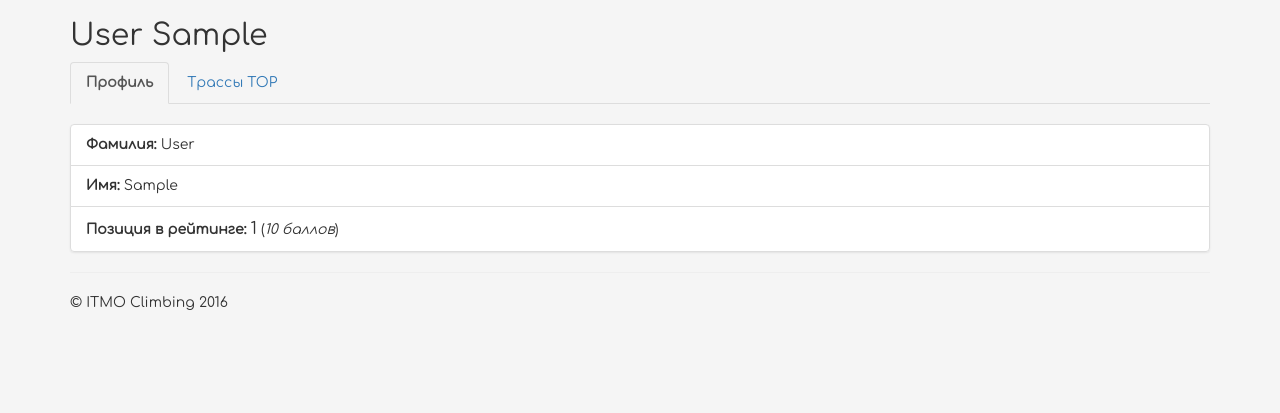
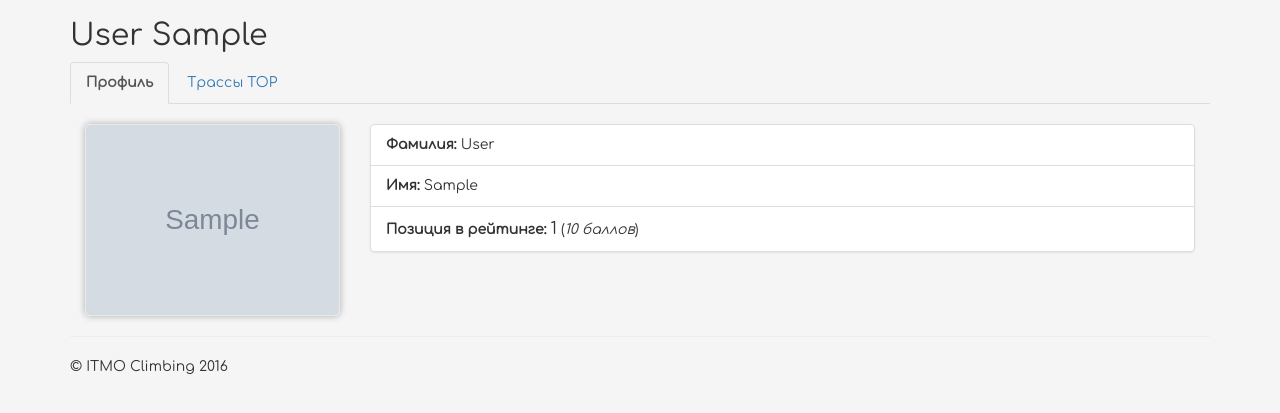
Before and after one commit to Karadarya/itmo_8a.nu, a Django app: a page that uses rating/templates/rating/athlete_profile.html in a window 1280 px wide. Shown: the part 51-464 px from the top of the page. Run offline with Django 3.2, Linux system fonts and the light colour scheme; tables that the repository leaves empty hold one stand-in row (values such as "Sample post"); grey boxes marked "Sample" are stand-in pictures; some libraries are stand-ins or nearby versions.

Commit message:
added profile photo

```diff
--- a/itmo_climbing/urls.py
+++ b/itmo_climbing/urls.py
@@ -19,6 +19,9 @@ from django.contrib.auth.views import login, logout
 from django.core.urlresolvers import reverse_lazy
 from rating import views, models
 from rest_framework import routers, serializers, viewsets
+from django.conf import settings
+from django.conf.urls.static import static
+
 
 
 # Serializers define the API representation.
@@ -77,6 +80,7 @@ router.register(r'api/athlete_routes', Athlete_RouteViewSet)
 
 
 urlpatterns = [
+    #url(r'^media/', )
     url(r'^admin/', admin.site.urls),
     #url(r'^api-get-routes/', include('rest_framework.urls', namespace='rest_framework')),
     url(r'^', include(router.urls)),
@@ -86,4 +90,4 @@ urlpatterns = [
     url(r'^logout/$', logout,
         {'next_page': reverse_lazy('rating')}, name='itmo_climbing_logout'),
     url(r'^$', views.welcome, name='welcome'),
-]
+] + static(settings.MEDIA_URL, document_root=settings.MEDIA_ROOT)
--- a/rating/admin.py
+++ b/rating/admin.py
@@ -5,7 +5,7 @@ from django.contrib import admin
 from .models import Athlete_Info, Route, Grade, Remark, Athlete_Route, Period
 
 class Athlete_Info_Admin(admin.ModelAdmin):
-    list_display = ('position', 'athlete', 'first_name', 'last_name', 'score')
+    list_display = ('position', 'athlete', 'first_name', 'last_name', 'score', 'picture')
     list_order_by = ('position',)
     search_fields = ['athlete']
 
--- a/rating/models.py
+++ b/rating/models.py
@@ -15,6 +15,7 @@ class Athlete_Info(models.Model):
     first_name = models.CharField(blank=True, max_length=200, verbose_name='имя')
     score = models.FloatField(verbose_name='баллы')
     position = models.PositiveIntegerField(verbose_name='место')
+    picture = models.ImageField(upload_to='profile_picture/', null=True, blank=True,verbose_name='фото')
     def __unicode__(self):
         return self.athlete.username
     def __str__(self):
--- a/rating/templates/rating/athlete_profile.html
+++ b/rating/templates/rating/athlete_profile.html
@@ -22,11 +22,24 @@
 
 
 <br>
-<ul class="list-group">
-  <li class="list-group-item"><b>Фамилия:</b> {{ athlete.last_name }}</li>
-  <li class="list-group-item"><b>Имя:</b> {{ athlete.first_name }}</li>
-  <li class="list-group-item"><b>Позиция в рейтинге:</b> <big>{{ athlete.position }}</big> (<i>{{athlete.score|floatformat}} баллов</i>) </li>
-</ul>
+<div class="container-fluid">
+  <div class="row">
+    <div class="col-lg-3 col-md-3 col-sm-4 col-xs-4">
+      {% if athlete.picture%}
+        <img src="/media/{{ athlete.picture }}" class="profile-picture">
+      {% else %}
+        <img src="/media/profile_picture/ath.png" class="profile-picture">
+      {% endif %}
+    </div>
+    <div class="col-lg-9 col-md-9 col-sm-8 col-xs-8">
+      <ul class="list-group">
+        <li class="list-group-item"><b>Фамилия:</b> {{ athlete.last_name }}</li>
+        <li class="list-group-item"><b>Имя:</b> {{ athlete.first_name }}</li>
+        <li class="list-group-item"><b>Позиция в рейтинге:</b> <big>{{ athlete.position }}</big> (<i>{{athlete.score|floatformat}} баллов</i>) </li>
+      </ul>
+    </div>
+  </div>
+</div>
 
 
 {% endblock %}
--- a/static/css/main.css
+++ b/static/css/main.css
@@ -139,3 +139,10 @@ body{
 	border-color: #d8d8d8;
 	color: #5C5C5C;
 }
+
+.profile-picture{
+  width: 100%;
+  border: 1px solid #e9e9e9;
+  border-radius: 5px;
+  box-shadow: 0 0 7px rgba(0,0,0,0.3);
+}
```
Also changed, not shown: itmo_climbing/settings.py (+8 -0 lines), itmo_climbing/media/profile_picture/7QEdYE0G8dM.jpg (added), itmo_climbing/media/profile_picture/aGD6WA0_460s_v1.jpg (added), media/profile_picture/aGD6WA0_460s_v1.jpg (added), media/profile_picture/ath.png (added), media/profile_picture/winter-wallpaper-38.jpg (added), rating/migrations/0017_auto_20170208_1952.py (added), rating/templates/rating/athlete_route_edit.html (added), 1 other file.
